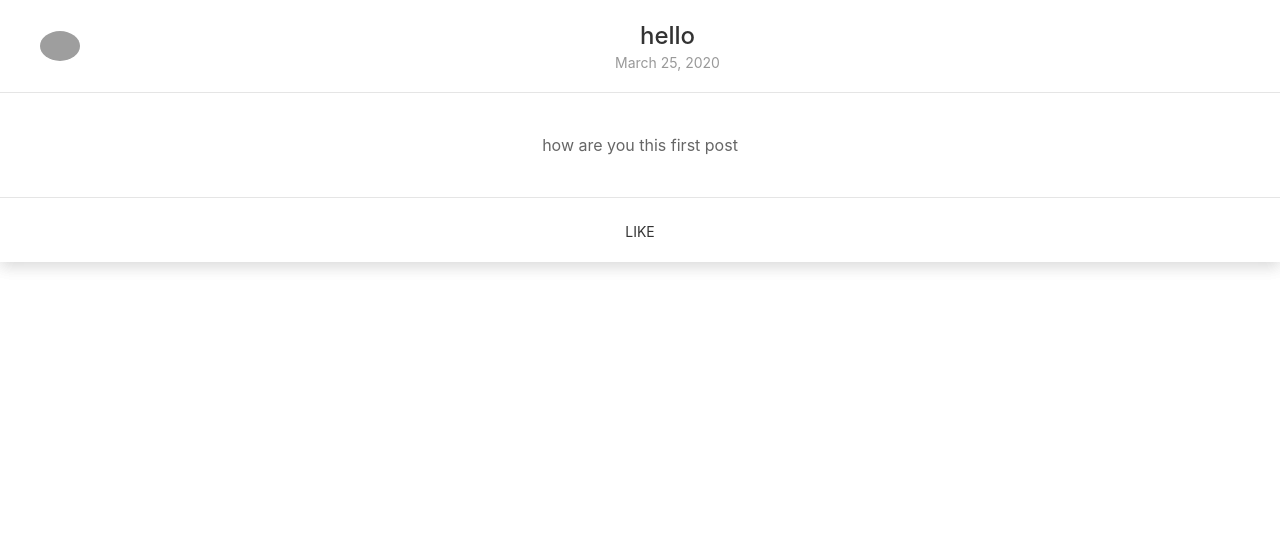
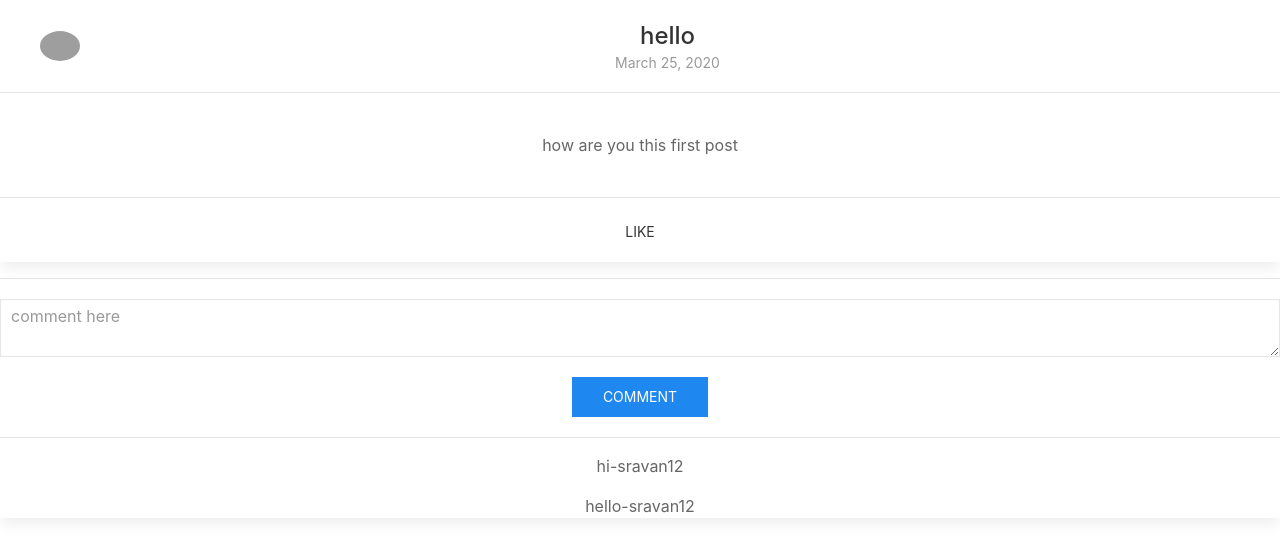
Before and after one commit to balaraju1278/blog, a Django app: page /post_details/1/ in a window 1280 px wide. Shown: the part 81-640 px from the top of the page. Run offline with Django 3.2, Linux system fonts and the light colour scheme; a user stored in the database is signed in; data comes from the database, SQL or seed files in the repository; both versions use the stored data as it was after the commit; data that the repository does not hold is empty; some libraries are stand-ins or nearby versions; grey boxes are pictures that could not be loaded.

Commit message:
added post comment system

```diff
--- a/myblog/blog/models.py
+++ b/myblog/blog/models.py
@@ -23,6 +23,16 @@ class PostLike(models.Model):
 		return '{}---{}'.format(str(self.post),str(self.user))
 
 
+class PostComment(models.Model):
+	post = models.ForeignKey(Post, on_delete=models.CASCADE, related_name='post_comments')
+	user = models.ForeignKey(User, on_delete=models.CASCADE, related_name='commented_posts')
+	comment_text = models.TextField()
+	commented_at = models.DateTimeField(auto_now=True)
+
+	def __str__(self):
+		return self.comment_text
+
+
 class UserProfile(models.Model):
 	user = models.OneToOneField(User, on_delete=models.CASCADE, related_name='user_profile')
 	first_name = models.CharField(max_length=100,null=True,blank=True)
--- a/myblog/blog/templates/home.html
+++ b/myblog/blog/templates/home.html
@@ -34,6 +34,7 @@
 			    <div class="uk-card-footer">
 			       <span>{{post.views}} views</span>
 			       <span>{{post.post_likes.count}} likes</span>
+			       <span>{{post.post_comments.count}} comments</span>
 			    </div>
 			    <div class="uk-card-footer">
 			        <a href="{% url 'post_details' post.pk %}" class="uk-button uk-button-text">Read more</a>
--- a/myblog/blog/templates/post_details.html
+++ b/myblog/blog/templates/post_details.html
@@ -32,6 +32,24 @@
 					    	{% endif %}
 					    </div>
 					</div>
+					<hr>
+					<div class="uk-form">
+						<form method="post">
+							{% csrf_token %}
+							<div class="uk-margin">
+								<textarea name="comment_text" class="uk-textarea" placeholder="comment here"></textarea>
+							</div>
+							<div class="uk-margin">
+								<button type="submit" class="uk-button uk-button-primary" >Comment</button>
+							</div>
+						</form>
+					</div>
+					<hr>
+					<div class="uk-margin-small-top">
+						{% for comment in post.post_comments.all %}
+							<p>{{comment.comment_text}}-{{comment.user.username}}</p>
+						{% endfor %}
+					</div>
 				{% endif %}
 			</div>
 		</div>
--- a/myblog/blog/views.py
+++ b/myblog/blog/views.py
@@ -1,8 +1,9 @@
 from django.shortcuts import render,redirect
-from blog.models import Post,UserProfile,PostLike
 from django.contrib.auth.models import User
 from django.contrib.auth import authenticate, login, logout
 from django.contrib.auth.decorators import login_required
+
+from blog.models import Post,UserProfile,PostLike,PostComment
 
 
 def home(request):
@@ -29,6 +30,15 @@ def post_details(request, pk):
 	check_like = PostLike.objects.filter(user=request.user, post=post).exists()
 	if check_like:
 		context_data['post_liked'] = True
+
+	if request.method == 'POST':
+		comment_text = request.POST.get('comment_text')
+		comment = PostComment.objects.create(
+			post=post,
+			user=request.user,
+			comment_text=comment_text
+		)
+		return redirect('post_details', pk=post.id)
 	return render(request, 'post_details.html', context_data)
 
 
```
Also changed, not shown: myblog/blog/migrations/0006_postcomment.py (added), myblog/db.sqlite3.
